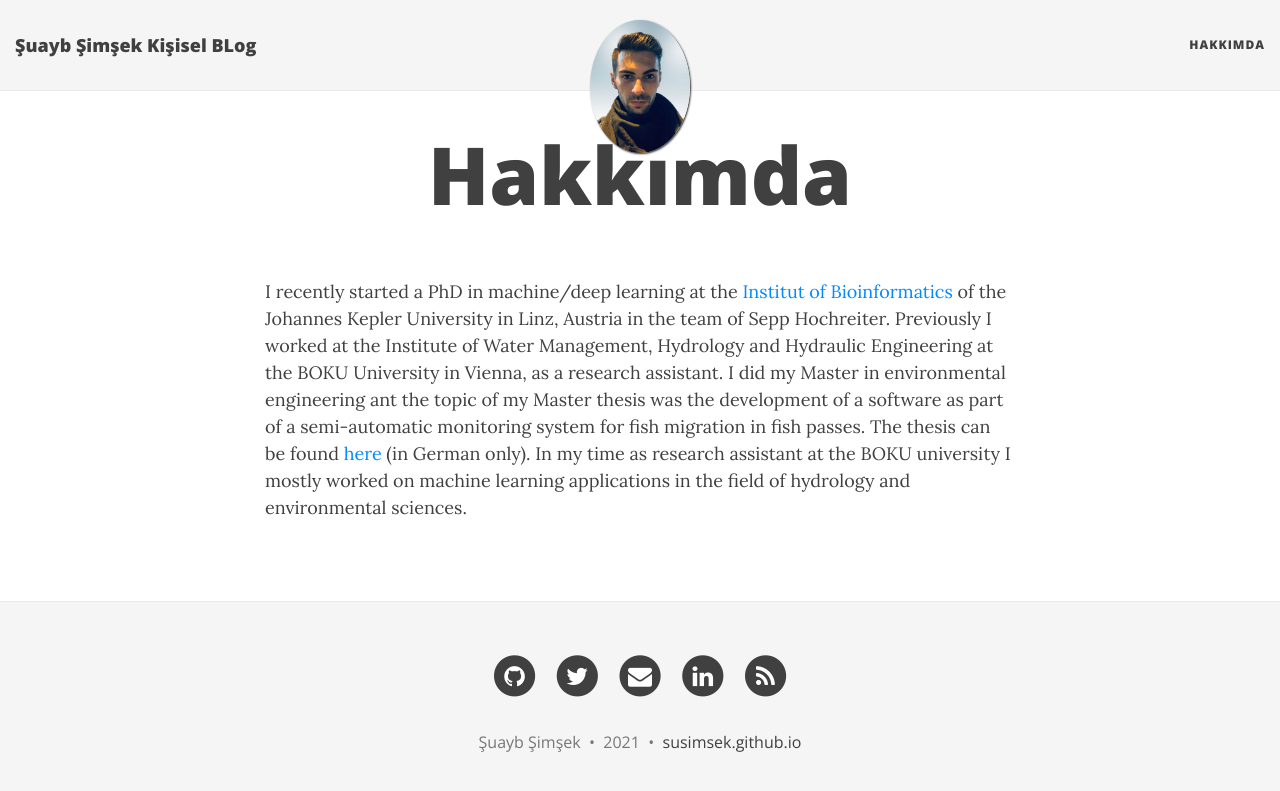
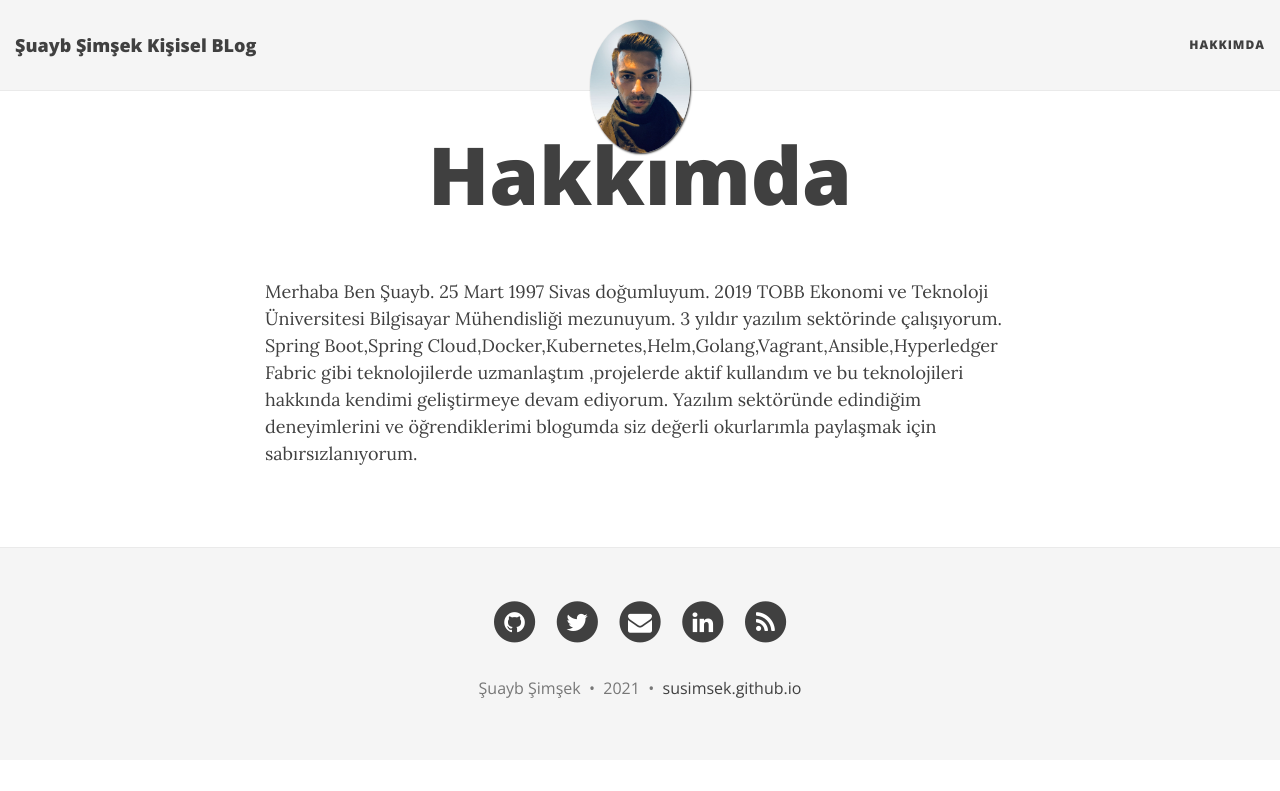
Before and after one commit to susimsek/susimsek.github.io, a Jekyll site: the page built from aboutme.md, in a window 1280 px wide. Shown: the top 791 px of the page. Built offline with Jekyll 4.4.1, drawn with Linux system fonts in a browser that asks for light colours; nearby versions of some CDN libraries.

Commit message:
add base

```diff
--- a/aboutme.md
+++ b/aboutme.md
@@ -4,5 +4,9 @@
 subtitle:
 ---
 
-I recently started a PhD in machine/deep learning at the [Institut of Bioinformatics](http://www.bioinf.jku.at/) of the Johannes Kepler University in Linz, Austria in the team of Sepp Hochreiter.
-Previously I worked at the Institute of Water Management, Hydrology and Hydraulic Engineering at the BOKU University in Vienna, as a research assistant. I did my Master in environmental engineering ant the topic of my Master thesis was the development of a software as part of a semi-automatic monitoring system for fish migration in fish passes. The thesis can be found [here](http://permalink.obvsg.at/bok/AC13359496) (in German only). In my time as research assistant at the BOKU university I mostly worked on machine learning applications in the field of hydrology and environmental sciences.
+Merhaba Ben Şuayb.
+25 Mart 1997 Sivas doğumluyum.
+2019 TOBB Ekonomi ve Teknoloji Üniversitesi Bilgisayar Mühendisliği mezunuyum.
+3 yıldır yazılım sektörinde çalışıyorum.
+Spring Boot,Spring Cloud,Docker,Kubernetes,Helm,Golang,Vagrant,Ansible,Hyperledger Fabric gibi teknolojilerde uzmanlaştım ,projelerde aktif kullandım ve bu teknolojileri hakkında kendimi geliştirmeye devam ediyorum.
+Yazılım sektöründe edindiğim deneyimlerini ve öğrendiklerimi blogumda siz değerli okurlarımla paylaşmak için sabırsızlanıyorum.
```
